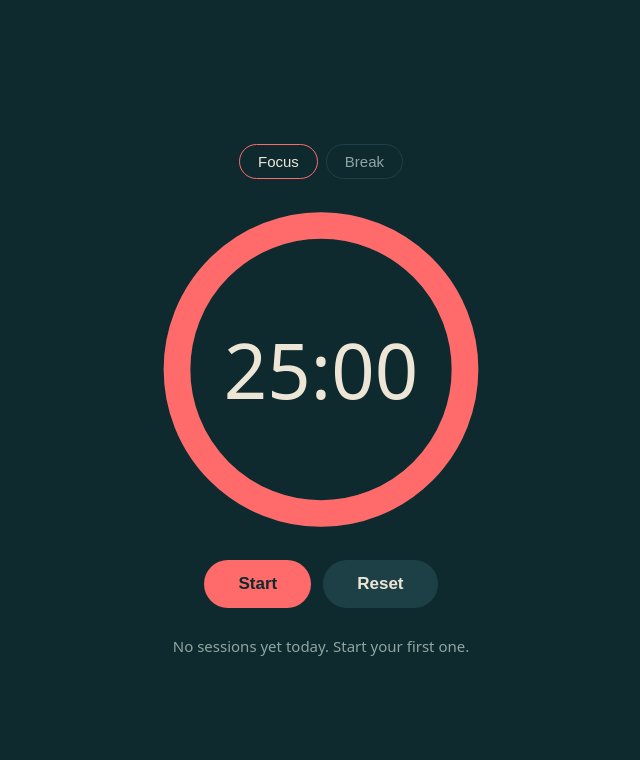
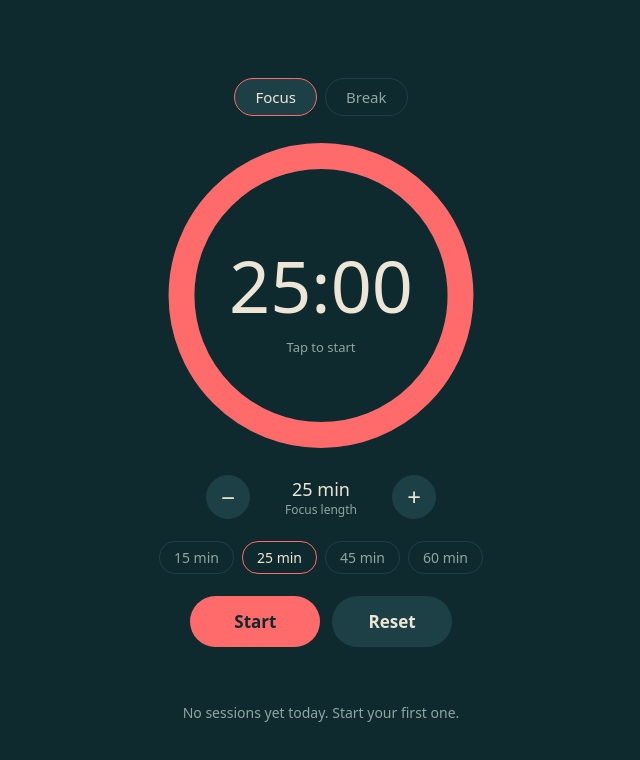
Before and after one commit to mundadaankit2424-dev/Focus-Timer, a plain HTML site: page index.html in a window 1280 px wide. Shown: the whole page, without its empty margins (319-959 px from the left). Drawn offline with Linux system fonts and the light colour scheme.

Commit message:
Add files via upload

```diff
--- a/index.html
+++ b/index.html
@@ -11,23 +11,40 @@
 <style>
 :root{--bg:#0F2A2E;--ink:#EDE6D6;--dim:#8FA5A3;--accent:#FF6B6B;--track:#1D4047}
 body.break{--accent:#7FD6B2}
-*{box-sizing:border-box}
+*{box-sizing:border-box;-webkit-tap-highlight-color:transparent;user-select:none}
 html,body{height:100%;margin:0}
-body{background:var(--bg);color:var(--ink);font-family:system-ui,sans-serif;display:flex;flex-direction:column;align-items:center;justify-content:center;gap:28px;padding:env(safe-area-inset-top) 20px env(safe-area-inset-bottom);transition:color .3s}
+body{background:var(--bg);color:var(--ink);font-family:system-ui,sans-serif;display:flex;flex-direction:column;align-items:center;justify-content:center;gap:22px;padding:env(safe-area-inset-top) 20px env(safe-area-inset-bottom)}
+button{font:inherit;cursor:pointer;transition:transform .12s,background .2s,border-color .2s}
+button:active{transform:scale(.93)}
 .modes{display:flex;gap:8px}
-.modes button{background:none;border:1px solid var(--track);color:var(--dim);padding:8px 18px;border-radius:20px;font-size:15px}
-.modes button.on{border-color:var(--accent);color:var(--ink)}
-.ring{position:relative;width:min(80vw,320px);aspect-ratio:1}
+.modes button{background:none;border:1px solid var(--track);color:var(--dim);padding:8px 20px;border-radius:20px;font-size:15px}
+.modes button.on{border-color:var(--accent);color:var(--ink);background:var(--track)}
+.ring{position:relative;width:min(76vw,310px);aspect-ratio:1;cursor:pointer}
+.ring.run{animation:pulse 2s ease-in-out infinite}
+@keyframes pulse{50%{transform:scale(1.02)}}
+@media(prefers-reduced-motion:reduce){.ring.run{animation:none}}
 svg{width:100%;height:100%;transform:rotate(-90deg)}
 circle{fill:none;stroke-width:10}
 .t{stroke:var(--track)}
-.p{stroke:var(--accent);stroke-linecap:round;transition:stroke-dashoffset .4s linear}
-.time{position:absolute;inset:0;display:flex;align-items:center;justify-content:center;font-size:clamp(52px,16vw,76px);font-weight:300;font-variant-numeric:tabular-nums}
+.p{stroke:var(--accent);stroke-linecap:round;transition:stroke-dashoffset .4s linear,stroke .3s}
+.mid{position:absolute;inset:0;display:flex;flex-direction:column;align-items:center;justify-content:center;gap:4px}
+.time{font-size:clamp(50px,15vw,72px);font-weight:300;font-variant-numeric:tabular-nums}
+.hint{font-size:13px;color:var(--dim)}
+.set{display:flex;align-items:center;gap:16px}
+.set button{width:44px;height:44px;border-radius:50%;border:1px solid var(--track);background:var(--track);color:var(--ink);font-size:24px;line-height:1}
+.set .val{min-width:110px;text-align:center;font-size:18px}
+.set .val small{display:block;font-size:12px;color:var(--dim)}
+.chips{display:flex;gap:8px;flex-wrap:wrap;justify-content:center}
+.chips button{background:none;border:1px solid var(--track);color:var(--dim);padding:6px 14px;border-radius:16px;font-size:14px}
+.chips button.on{border-color:var(--accent);color:var(--ink)}
 .ctrl{display:flex;gap:12px}
-.ctrl button{padding:14px 34px;border-radius:30px;border:0;font-size:17px;font-weight:600}
-#go{background:var(--accent);color:#0F2A2E}
+.ctrl button{padding:14px 36px;border-radius:30px;border:0;font-size:17px;font-weight:600}
+#go{background:var(--accent);color:#0F2A2E;min-width:130px}
 #reset{background:var(--track);color:var(--ink)}
-.count{color:var(--dim);font-size:15px}
+.dots{display:flex;gap:8px;min-height:12px}
+.dots i{width:10px;height:10px;border-radius:50%;background:var(--accent);animation:pop .3s}
+@keyframes pop{from{transform:scale(0)}}
+.count{color:var(--dim);font-size:14px;text-align:center}
 button:focus-visible{outline:2px solid var(--ink);outline-offset:3px}
 </style>
 </head>
@@ -36,96 +53,143 @@ button:focus-visible{outline:2px solid var(--ink);outline-offset:3px}
   <button id="m-focus" class="on">Focus</button>
   <button id="m-break">Break</button>
 </div>
-<div class="ring">
+
+<div class="ring" id="ring-wrap">
   <svg viewBox="0 0 120 120"><circle class="t" cx="60" cy="60" r="54"/><circle class="p" id="ring" cx="60" cy="60" r="54"/></svg>
-  <div class="time" id="time">25:00</div>
+  <div class="mid"><div class="time" id="time">25:00</div><div class="hint" id="hint">Tap to start</div></div>
 </div>
+
+<div class="set">
+  <button id="minus" aria-label="Decrease minutes">&minus;</button>
+  <div class="val"><span id="mins">25</span> min<small id="setlabel">Focus length</small></div>
+  <button id="plus" aria-label="Increase minutes">+</button>
+</div>
+<div class="chips" id="chips"></div>
+
 <div class="ctrl">
   <button id="go">Start</button>
   <button id="reset">Reset</button>
 </div>
+<div class="dots" id="dots"></div>
 <div class="count" id="count"></div>
 
 <script>
-const LEN = { focus: 25*60, break: 5*60 };
+const $ = id => document.getElementById(id);
 const C = 2*Math.PI*54;
-const $ = id => document.getElementById(id);
-const ring = $('ring');
-ring.style.strokeDasharray = C;
+const PRESETS = { focus:[15,25,45,60], break:[5,10,15] };
+const LIMITS  = { focus:[1,180], break:[1,60] };
+let mins = { focus:25, break:5 };
+let mode='focus', left=0, endAt=null, tick=null, sessions=0;
+const today = new Date().toDateString();
 
-let mode = 'focus', left = LEN.focus, endAt = null, tick = null;
+// Load saved settings and today's sessions
+try {
+  const s = JSON.parse(localStorage.getItem('timer')||'{}');
+  if (s.mins) mins = s.mins;
+  if (s.day===today) sessions = s.n||0;
+} catch(e){}
+function save(){ try{ localStorage.setItem('timer', JSON.stringify({mins, day:today, n:sessions})); }catch(e){} }
+const buzz = ms => { if (navigator.vibrate) navigator.vibrate(ms); };
+const total = () => mins[mode]*60;
 
-// Sessions done today (saved on the phone)
-const today = new Date().toDateString();
-let sessions = 0;
-try {
-  const s = JSON.parse(localStorage.getItem('sessions') || '{}');
-  if (s.day === today) sessions = s.n;
-} catch(e){}
-function saveSessions(){
-  try { localStorage.setItem('sessions', JSON.stringify({day: today, n: sessions})); } catch(e){}
+$('ring').style.strokeDasharray = C;
+
+function chips(){
+  $('chips').innerHTML = '';
+  PRESETS[mode].forEach(m=>{
+    const b = document.createElement('button');
+    b.textContent = m+' min';
+    b.className = m===mins[mode] ? 'on' : '';
+    b.onclick = ()=>setMinutes(m);
+    $('chips').appendChild(b);
+  });
 }
 
 function draw(){
-  const m = String(Math.floor(left/60)).padStart(2,'0');
-  const s = String(left%60).padStart(2,'0');
-  $('time').textContent = m+':'+s;
-  document.title = m+':'+s+' · Focus Timer';
-  ring.style.strokeDashoffset = C * (1 - left/LEN[mode]);
+  const mm = String(Math.floor(left/60)).padStart(2,'0');
+  const ss = String(left%60).padStart(2,'0');
+  $('time').textContent = mm+':'+ss;
+  document.title = mm+':'+ss+' · Focus Timer';
+  $('ring').style.strokeDashoffset = C*(1-left/total());
+  $('mins').textContent = mins[mode];
+  $('setlabel').textContent = mode==='focus' ? 'Focus length' : 'Break length';
+  $('go').textContent = endAt ? 'Pause' : (left<total() ? 'Resume' : 'Start');
+  $('hint').textContent = endAt ? 'Tap to pause' : (left<total() ? 'Paused · tap to resume' : 'Tap to start');
+  $('ring-wrap').classList.toggle('run', !!endAt);
+  $('dots').innerHTML = '<i></i>'.repeat(Math.min(sessions,12));
   $('count').textContent = sessions
     ? sessions+' focus session'+(sessions>1?'s':'')+' completed today'
     : 'No sessions yet today. Start your first one.';
-  $('go').textContent = endAt ? 'Pause' : 'Start';
+  chips();
 }
 
-function beep(){
-  try {
-    const a = new (window.AudioContext||window.webkitAudioContext)();
-    [0,0.25,0.5].forEach(d=>{
-      const o = a.createOscillator(), g = a.createGain();
-      o.frequency.value = 880; o.connect(g); g.connect(a.destination);
-      g.gain.setValueAtTime(0.2, a.currentTime+d);
-      g.gain.exponentialRampToValueAtTime(0.001, a.currentTime+d+0.2);
-      o.start(a.currentTime+d); o.stop(a.currentTime+d+0.2);
-    });
-  } catch(e){}
-  if (navigator.vibrate) navigator.vibrate([200,100,200]);
-}
-
-function stop(){ clearInterval(tick); tick = null; endAt = null; }
+function stop(){ clearInterval(tick); tick=null; endAt=null; }
 
 function setMode(m){
-  stop(); mode = m; left = LEN[m];
+  stop(); mode=m; left=total();
   document.body.classList.toggle('break', m==='break');
   $('m-focus').classList.toggle('on', m==='focus');
   $('m-break').classList.toggle('on', m==='break');
   draw();
 }
 
+function setMinutes(m){
+  const [lo,hi] = LIMITS[mode];
+  mins[mode] = Math.min(hi, Math.max(lo, m));
+  stop(); left = total(); save(); buzz(15); draw();
+}
+
+function beep(){
+  try {
+    const a = new (window.AudioContext||window.webkitAudioContext)();
+    [0,.25,.5].forEach(d=>{
+      const o=a.createOscillator(), g=a.createGain();
+      o.frequency.value=880; o.connect(g); g.connect(a.destination);
+      g.gain.setValueAtTime(.2,a.currentTime+d);
+      g.gain.exponentialRampToValueAtTime(.001,a.currentTime+d+.2);
+      o.start(a.currentTime+d); o.stop(a.currentTime+d+.2);
+    });
+  } catch(e){}
+  buzz([200,100,200]);
+}
+
 function finish(){
   stop(); beep();
-  if (mode==='focus'){ sessions++; saveSessions(); setMode('break'); }
+  if (mode==='focus'){ sessions++; save(); setMode('break'); }
   else setMode('focus');
 }
 
 function toggle(){
-  if (endAt){ left = Math.max(0, Math.round((endAt-Date.now())/1000)); stop(); draw(); return; }
-  endAt = Date.now() + left*1000;
+  buzz(20);
+  if (endAt){ left=Math.max(0,Math.round((endAt-Date.now())/1000)); stop(); draw(); return; }
+  endAt = Date.now()+left*1000;
   tick = setInterval(()=>{
-    left = Math.max(0, Math.round((endAt-Date.now())/1000));
+    left = Math.max(0,Math.round((endAt-Date.now())/1000));
     draw();
     if (left===0) finish();
-  }, 250);
+  },250);
   draw();
 }
 
 $('go').onclick = toggle;
-$('reset').onclick = () => setMode(mode);
-$('m-focus').onclick = () => setMode('focus');
-$('m-break').onclick = () => setMode('break');
+$('ring-wrap').onclick = toggle;
+$('reset').onclick = ()=>{ buzz(20); setMode(mode); };
+$('m-focus').onclick = ()=>setMode('focus');
+$('m-break').onclick = ()=>setMode('break');
+$('minus').onclick = ()=>setMinutes(mins[mode]-1);
+$('plus').onclick  = ()=>setMinutes(mins[mode]+1);
+
+// Hold + or − to change quickly
+[['minus',-1],['plus',1]].forEach(([id,step])=>{
+  let t, r;
+  const start = ()=>{ t=setTimeout(()=>{ r=setInterval(()=>setMinutes(mins[mode]+step),90); },400); };
+  const end = ()=>{ clearTimeout(t); clearInterval(r); };
+  ['pointerdown'].forEach(e=>$(id).addEventListener(e,start));
+  ['pointerup','pointerleave','pointercancel'].forEach(e=>$(id).addEventListener(e,end));
+});
 
 if ('serviceWorker' in navigator) navigator.serviceWorker.register('sw.js');
-draw();
+setMode('focus');
 </script>
 </body>
 </html>
```
Also changed, not shown: sw.js (+10 -3 lines).
